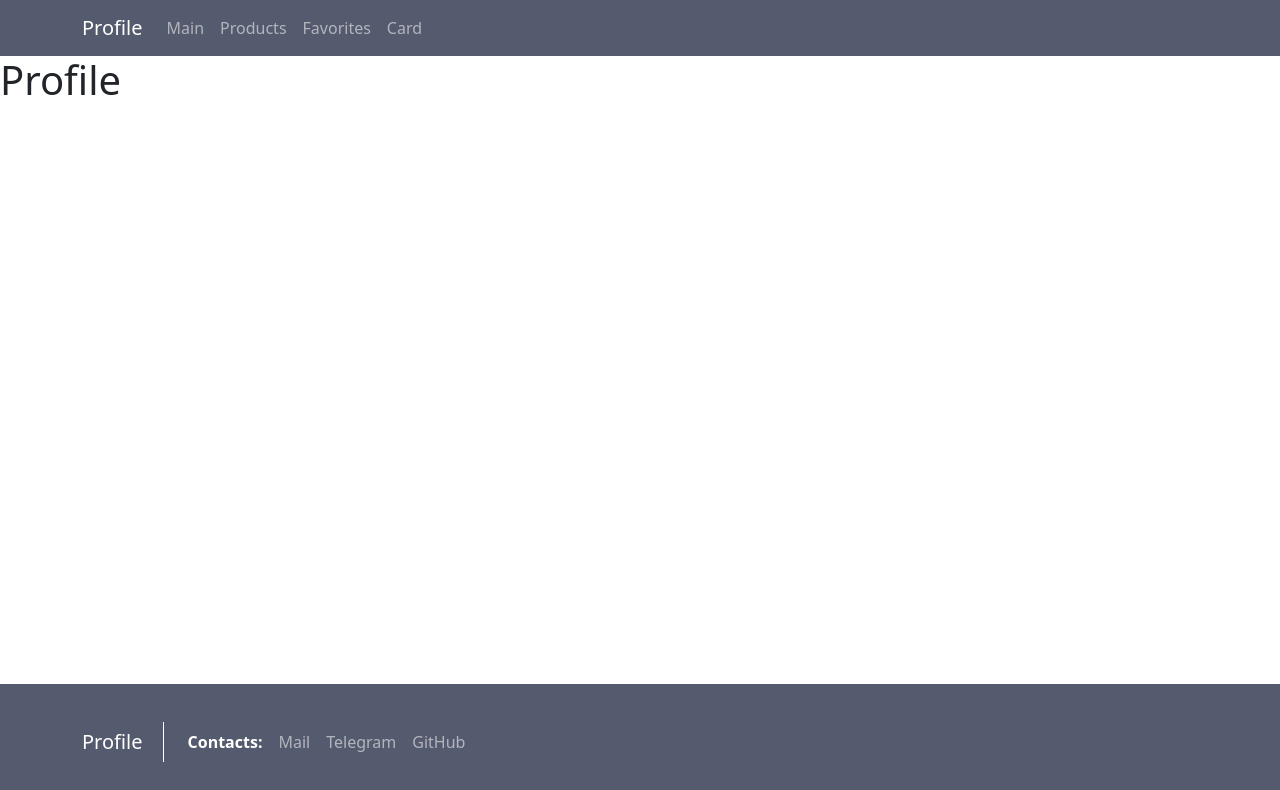
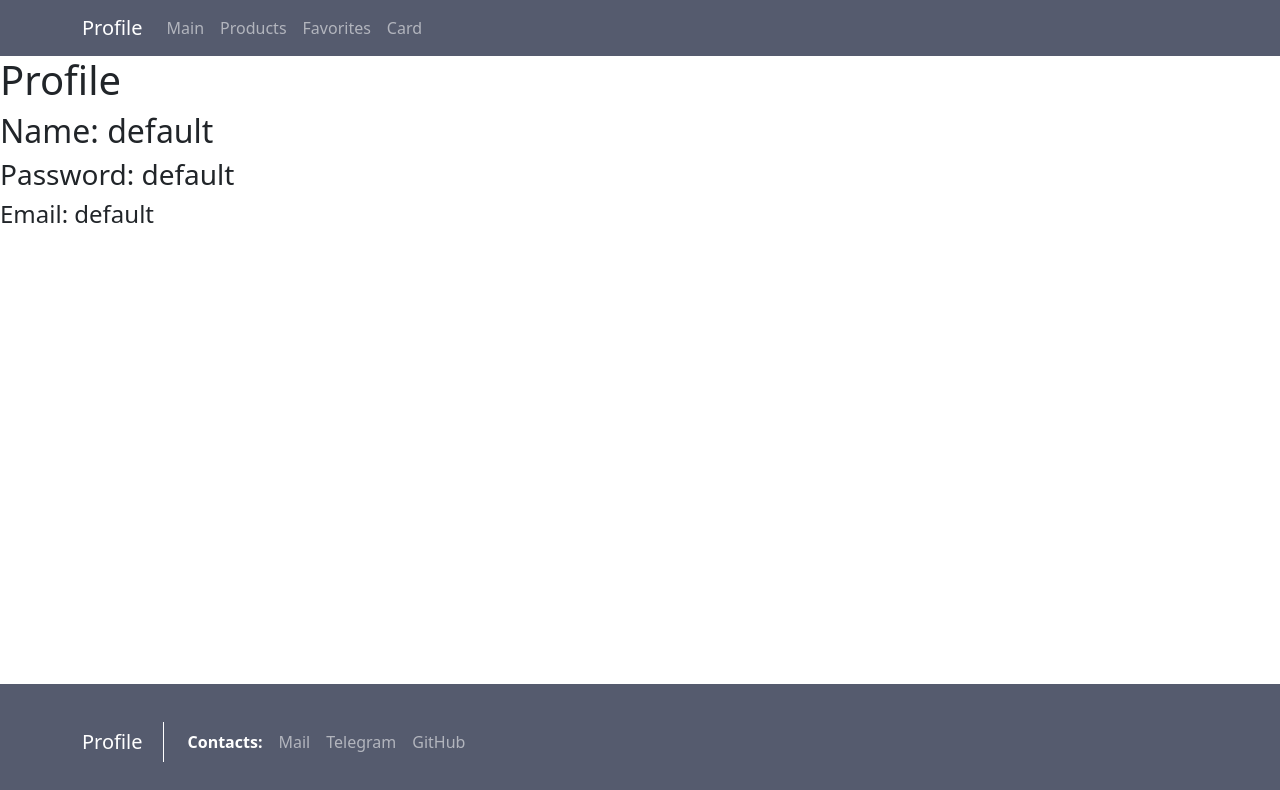
Before and after one commit to FelikMine/WEBDEV, a React (Vite) app: page /profile in a window 1280 px wide. Shown: the top 790 px of the page. Built offline with nearby package versions, Linux system fonts and the light colour scheme; sample sign-in values are in the browser's storage.

Commit message:
add redux slice

```diff
--- a/src/app/store.ts
+++ b/src/app/store.ts
@@ -1,10 +1,12 @@
 import { configureStore } from '@reduxjs/toolkit'
 import productSliceReducer from "./productsSlice";
+import userDataSliceReducer from "./userDataSlice";
 
 export const store = configureStore({
   reducer: {
     //Редюсер products будет выполнять какую-то логику (:productSliceReducer)
     products: productSliceReducer,
+    userData: userDataSliceReducer,
   },
 })
 
--- /dev/null
+++ b/src/app/userDataSlice.ts
@@ -0,0 +1,31 @@
+import { createSlice, PayloadAction  } from "@reduxjs/toolkit";
+
+interface inputData {
+    userName:string,
+    password:string,
+    email: string
+}
+
+const initialState:inputData ={
+    userName: "default",
+    password: "default",
+    email: "default",
+}
+
+const userDataSlice = createSlice( {
+    name: 'userData',
+    initialState,
+    reducers : {
+        setUserData (state, action:PayloadAction<inputData>) {
+            // console.log(state, "-состояние" , action, "-действие");
+
+            state.userName = action.payload.userName;
+            state.password = action.payload.password;
+            state.email = action.payload.email;
+
+        },
+    }
+})
+
+export const {setUserData} = userDataSlice.actions;
+export default userDataSlice.reducer;
--- a/src/pages/Login.tsx
+++ b/src/pages/Login.tsx
@@ -9,7 +9,8 @@ export default function Login() {
     const [email, setEmail] = useState('');
     const [password, setPassword] = useState('');
 
-  const handleSubmit = async (e:FormEvent) => {
+
+    const handleSubmit = async (e:FormEvent) => {
     e.preventDefault();
 
     const response = await fetch('http://localhost:5000/login', {
--- a/src/pages/Profile.tsx
+++ b/src/pages/Profile.tsx
@@ -1,14 +1,26 @@
 import Header from "../components/Header";
 import Footer from "../components/Footer";
+import { useSelector } from "react-redux";
+import { RootState } from '../app/store';
 import '../styles/global.css';
 
 export default function Profile() {
+
+    const userData = useSelector((state: RootState) => state.userData);
+
+    console.log(userData);
+
 
     return (
         <>
         <div id="wrapper">
             <Header />
+            <div>
                 <h1> Profile</h1>
+                <h2>Name: {userData.userName}</h2>
+                <h3>Password: {userData.password}</h3>
+                <h4>Email: {userData.email}</h4>
+            </div>
             <Footer />
         </div>
         </>
--- a/src/pages/Register.tsx
+++ b/src/pages/Register.tsx
@@ -1,6 +1,8 @@
 import Header from "../components/Header";
 import { FormEvent, useState } from "react";
 import Footer from "../components/Footer";
+import { useDispatch } from 'react-redux';
+import { setUserData } from '../app/userDataSlice';
 import "../styles/Register.css";
 import '../styles/global.css';
 
@@ -10,21 +12,24 @@ export default function Register() {
     const [password, setPassword] = useState('');
     const [userName, setUserName] = useState('');
 
+    const dispatch = useDispatch();
+
   const handleSubmit = async (e:FormEvent) => {
     e.preventDefault();
 
     const response = await fetch('http://localhost:5000/register', {
       method: 'POST',
       headers: { 'Content-Type': 'application/json' },
-      body: JSON.stringify({ email, name, password }),
+      body: JSON.stringify({ userName, email, password }),
     });
 
     const data = await response.json();
     if (data.token) {
       localStorage.setItem('token', data.token);
-      alert('Login successful!');
+      alert('Register successful!');
+      dispatch(setUserData({ userName, email, password}))
     } else {
-      alert('Login failed');
+      alert('Register failed');
     }
   };
 
```
